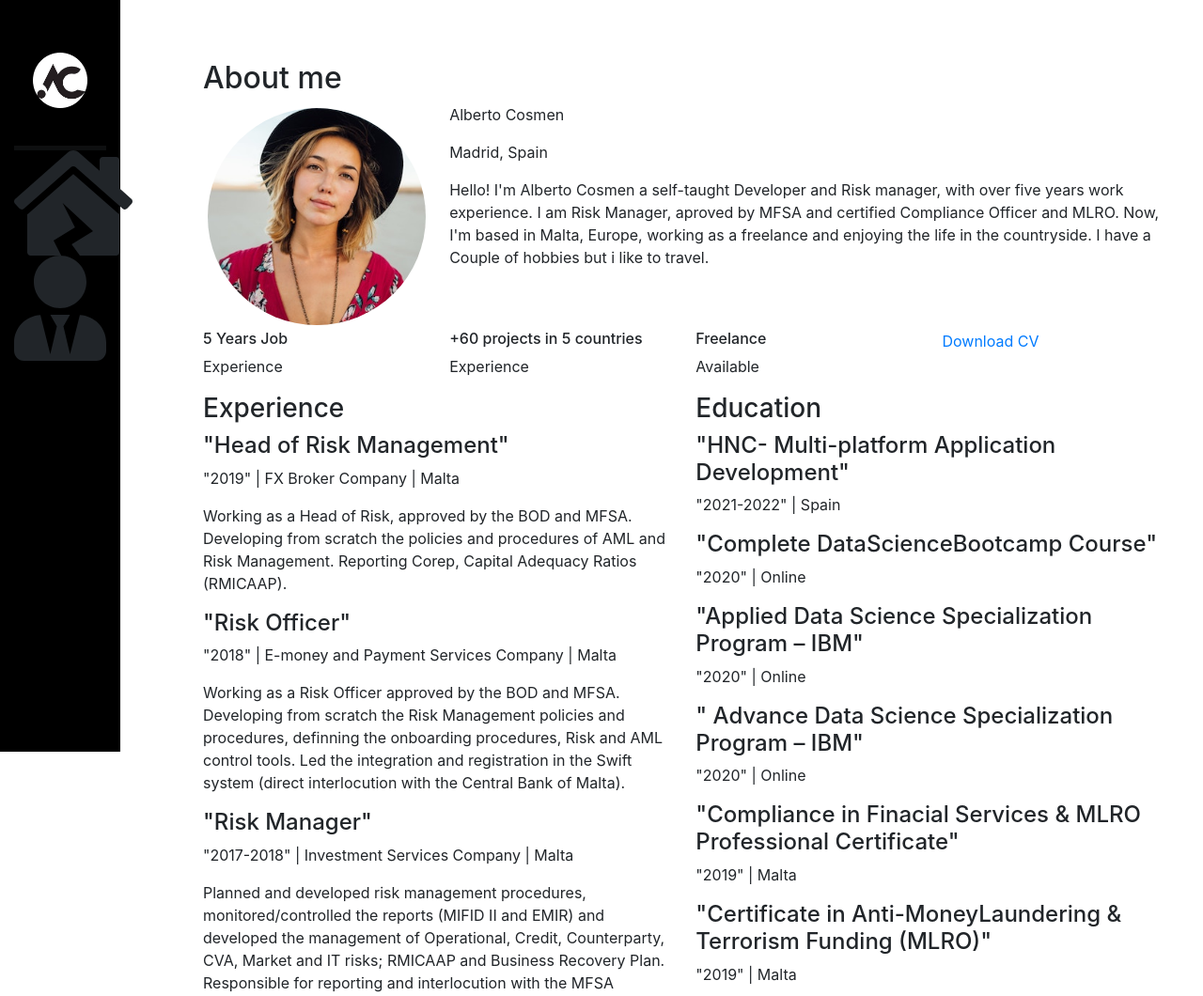
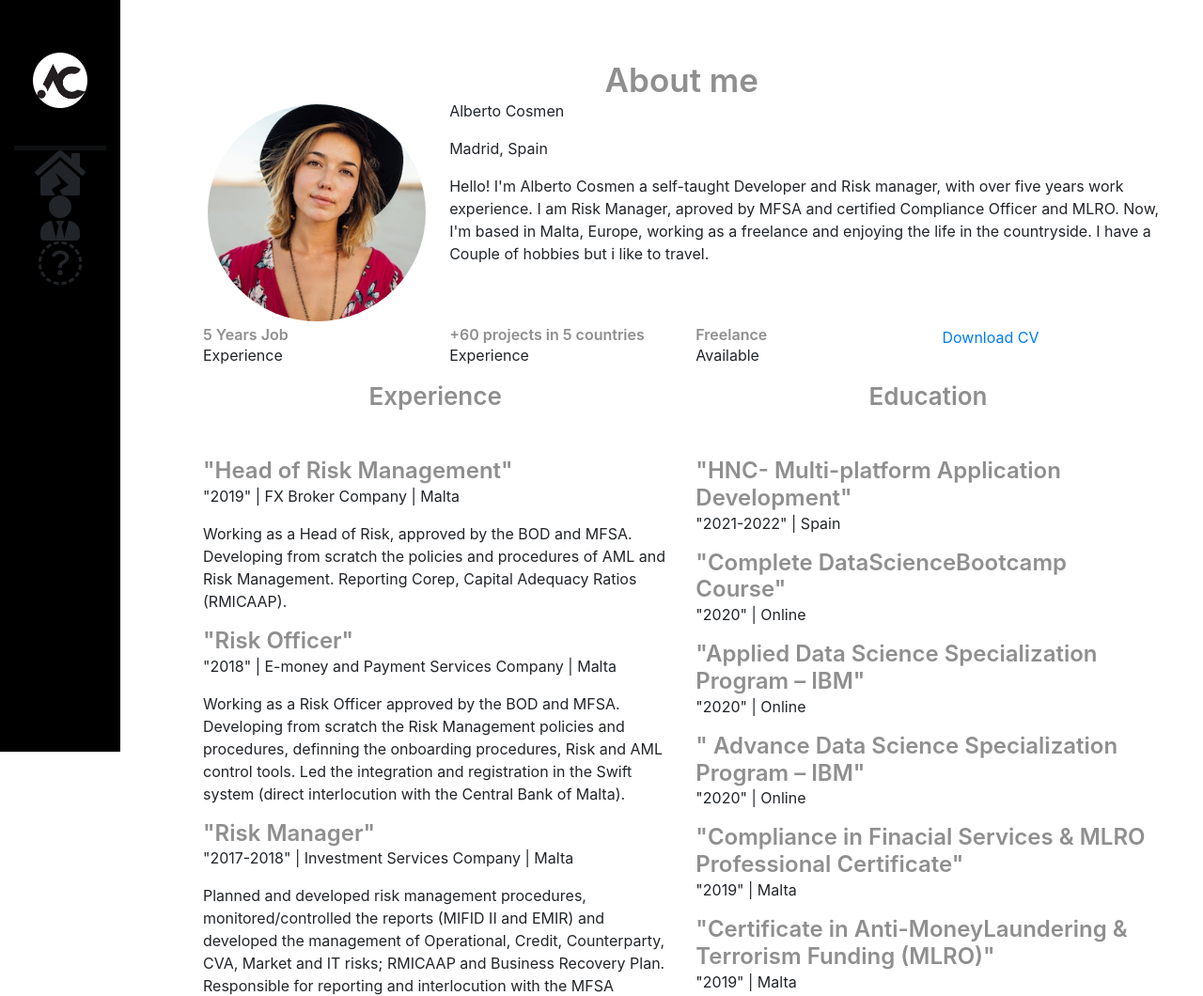
Before and after one commit to AlbertCos/GHs1, a plain HTML site: page Seccion Bootstrap/TinDog-Start-master/Profile.html in a window 1280 px wide. Shown: the top 1060 px of the page at 94% size. Drawn offline with nearby package versions, Linux system fonts and the light colour scheme.

Commit message:
añadido tamaño de fuente padding y margen a las cajas y a las cabeceras

```diff
--- a/Seccion Bootstrap/TinDog-Start-master/Profile.html
+++ b/Seccion Bootstrap/TinDog-Start-master/Profile.html
@@ -33,10 +33,13 @@
             <img class="logo-personal" src="images\circle-cropped.png" alt="">
           </div>
           <li>
-            <i class="fas fa-house-damage fa-7x"></i>
+            <i class="fas fa-house-damage fa-3x"></i>
           </li>
           <li>
-            <i class="fas fa-user-tie fa-7x"></i>
+            <i class="fas fa-user-tie fa-3x"></i>
+          </li>
+          <li>
+            <i class="fa fa-envelop fa-3x"></i>
           </li>
 
           <!-- <div class="collapse navbar-collapse" id="navbarToggleDemo02">
--- a/Seccion Bootstrap/TinDog-Start-master/css/styles2.css
+++ b/Seccion Bootstrap/TinDog-Start-master/css/styles2.css
@@ -25,7 +25,31 @@ main{
   left:10%;
   margin:5% 5%;
 }
+h2{
+  font-size: 35px;
+}
+h3{
+  font-size:26px;
+}
 
+h1,h2,h3,h4,h5,h6{
+  margin:0;
+  padding:0;
+  font-weight: 600;
+  color:#8f8f8f;
+}
+
+.header-page{
+  text-align:center;
+
+}
+.header-box{
+  position:relative;
+  text-align:center;
+}
+.mb-50{
+  margin-bottom:50px;
+}
 #siderbarMenu{
   position:fixed;
   width:10%;
```
Also changed, not shown: Seccion Bootstrap/TinDog-Start-master/images/email.png (added).
